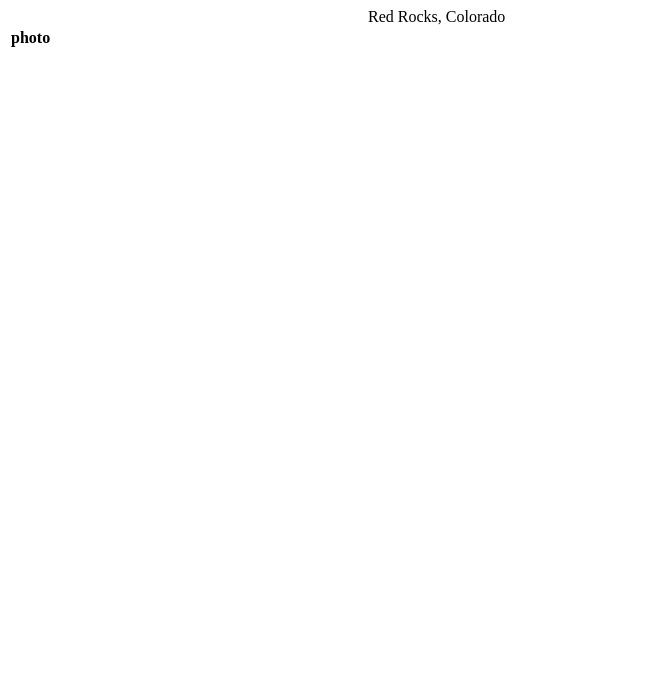
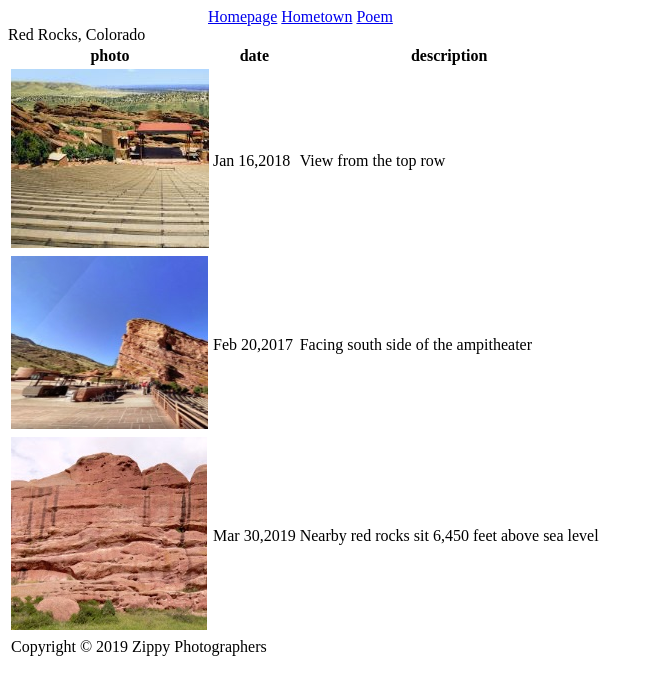
Before and after one commit to newcoder69/class-lab, a plain HTML site: page Resources4HtmlAndWebSiteDesignActivity/vacation.html in a window 1280 px wide. Shown: the whole page, without its empty margins (0-654 px from the left). Drawn offline with Linux system fonts and the light colour scheme.

Commit message:
Update vacation.html

```diff
--- a/Resources4HtmlAndWebSiteDesignActivity/vacation.html
+++ b/Resources4HtmlAndWebSiteDesignActivity/vacation.html
@@ -1,12 +1,43 @@
 <!DOCTYPE html>
 <html lang="en">
+    <header style="margin-left: 200px;">
+        <a href="index.html">Homepage</a>
+        <a href="hometown.html">Hometown</a>
+        <a href="poem.html">Poem</a>
+
+    </header>
 <body>
-    <p1 style="margin-left: 360px;">Red Rocks, Colorado</p1>
+
+    <caption style="text-align: center;">Red Rocks, Colorado</caption>
     <table>
 
         <tr>
             <th>photo</th>
-            <th style="margin-left:25px;"> </th></tr>
+            <th>date</th>
+            <th>description</th>
+        </tr>
+        <tr>
+            <td> <img src="vacation1.jpg" alt="sittingArea"> </td>
+            <td>Jan 16,2018</td>
+            <td>View from the top row</td>
+        </tr>
+        <tr>
+            <td> <img src="vacation2.jpg" alt="south side"></td>
+            <td>Feb 20,2017</td>
+            <td>Facing south side of the ampitheater</td>
+        </tr>
+        <tr>
+            <td> <img src="vacation3.jpg" alt="redRocks"></td>
+            <td>Mar 30,2019 </td>
+            <td>Nearby red rocks sit 6,450 feet above sea level</td>
+
+        </tr>
+
+        <tr>
+            <td colspan="3">Copyright &#169; 2019 Zippy Photographers </td>
+        </tr>
+
+
 
 
     </table>
```
